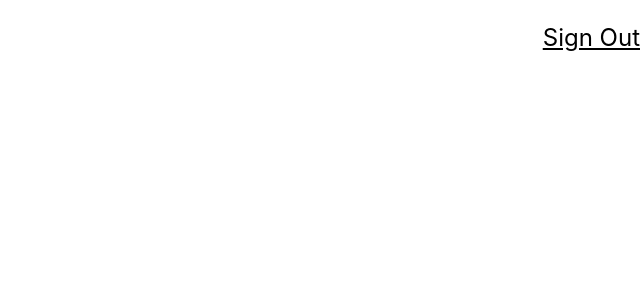
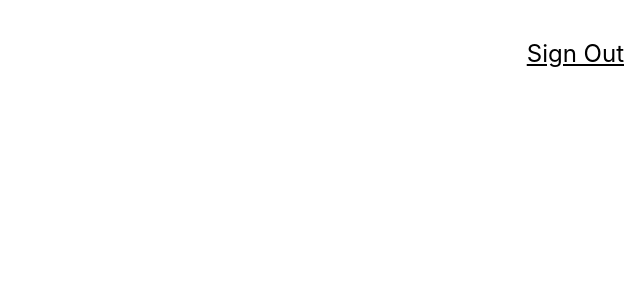
Before and after one commit to HassanAbdinur/Smart-Brain, a React (Create React App) app: page / in a window 1280 px wide. Shown: the top 300 px of the page, without its empty margins (640-1280 px from the left). Built offline with nearby package versions, Linux system fonts and the light colour scheme.

Commit message:
adding padding to signout

```diff
--- a/src/components/Navigation/Navigation.js
+++ b/src/components/Navigation/Navigation.js
@@ -3,7 +3,7 @@ import React from 'react';
 const Navigation = () => {
     return (
         <nav style={{display: 'flex', justifyContent: 'flex-end'}}>
-            <p className='f3 link dim black underline'>Sign Out</p>
+            <p className='f3 link dim black underline pa3'>Sign Out</p>
         </nav>
     );
 }
```
